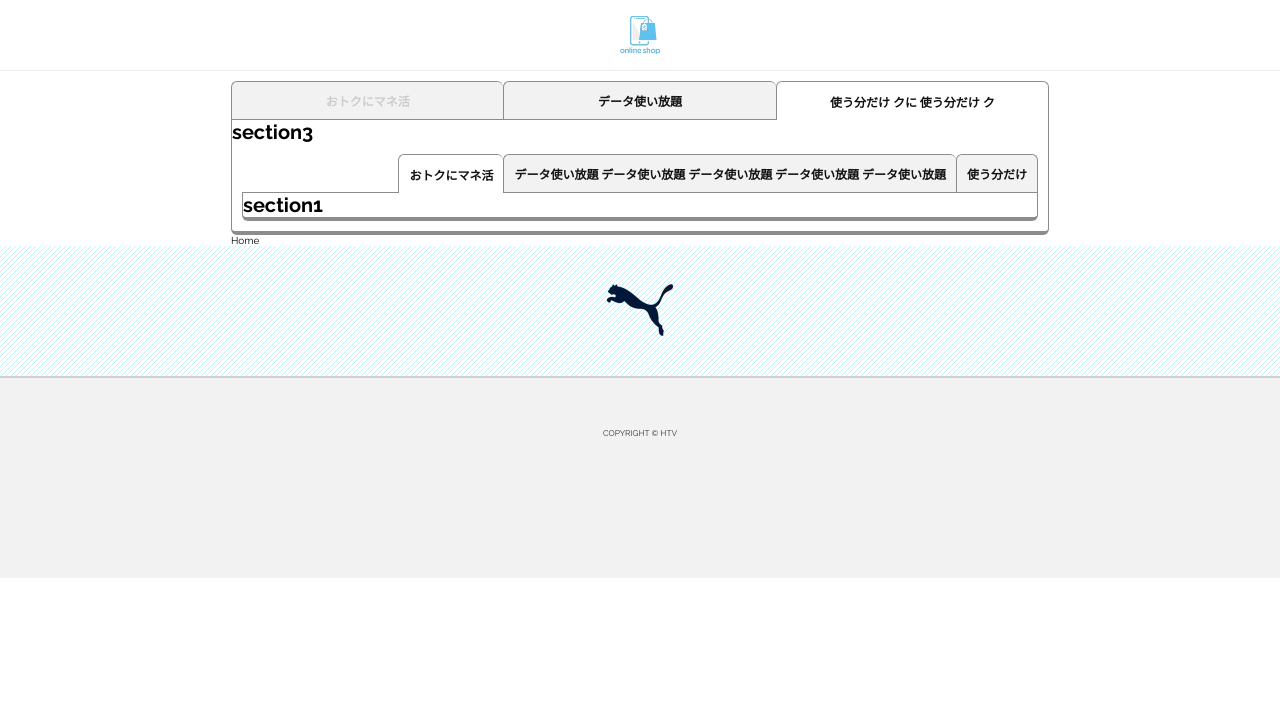
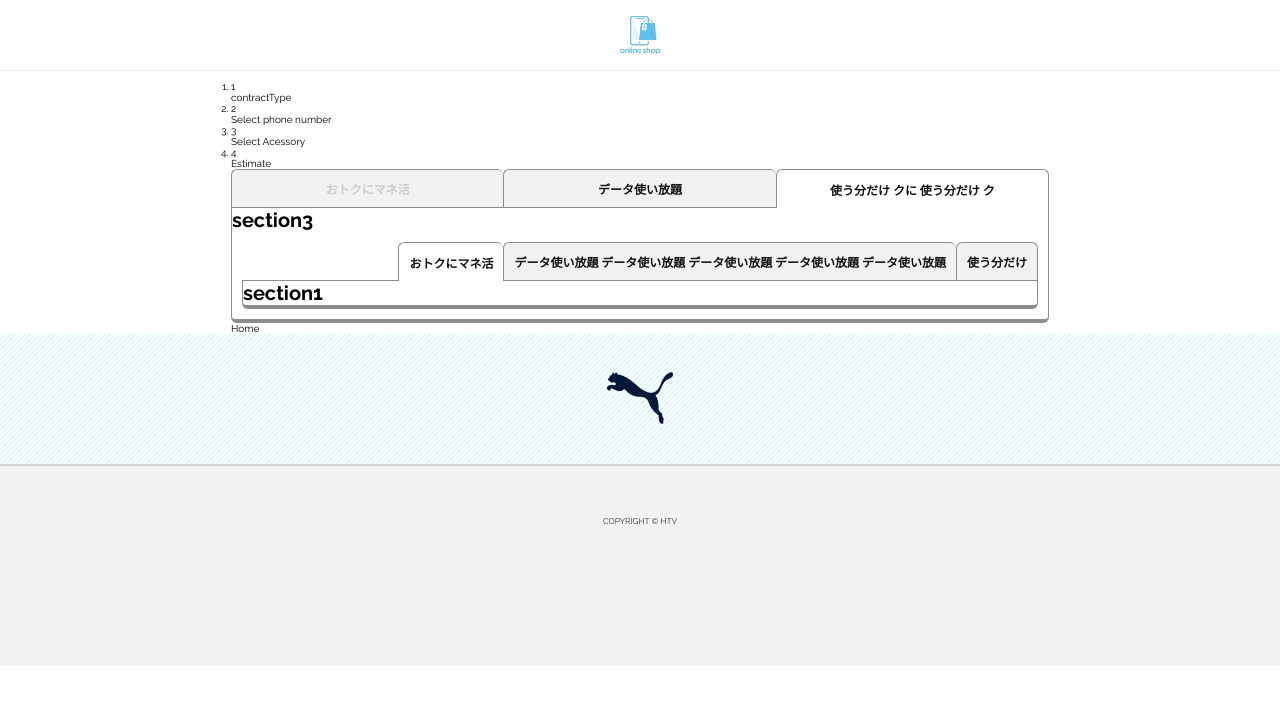
Before and after one commit to vhungg00/htv-react-todo-app, a React (Create React App) app: page / in a window 1280 px wide. Shown: the top 704 px of the page. Built offline with nearby package versions, Linux system fonts and the light colour scheme.

Commit message:
Steps: init

```diff
--- /dev/null
+++ b/src/components/Steps/StepItem.tsx
@@ -0,0 +1,40 @@
+import { getClasses } from "@/utils/getClasses";
+import React from "react";
+import "./steps.scss";
+
+type Variant = "past" | "current" | "complete" | "goal" | "future";
+
+export type StepsItemProps = {
+  index?: number;
+  last?: boolean;
+  currentIndex?: number;
+  stepNumber?: number;
+  children: React.ReactNode;
+};
+
+// const getClassStepItem: { [key in Variant]: string } = {
+//   past: "step-item--past",
+//   current: "step-item--current",
+//   complete: "step-item--complete",
+//   goal: "step-item--goal",
+//   future: "",
+// } as const;
+
+export const StepItem: React.FC<StepsItemProps> = ({
+  index = 0,
+  last = false,
+  currentIndex = 0,
+  stepNumber,
+  children,
+}) => {
+
+  return (
+    <li
+      className={getClasses(["step-item", "as"])}
+      data-index={`step-item-${index}`}
+    >
+      {stepNumber && <p>{stepNumber}</p>}
+      <span>{children}</span>
+    </li>
+  );
+};
--- /dev/null
+++ b/src/components/Steps/Steps.tsx
@@ -0,0 +1,25 @@
+import React from "react";
+import "./steps.scss";
+
+export type StepsProps = {
+  currentIndex: number;
+  children: React.ReactNode;
+};
+
+export const Steps: React.FC<StepsProps> = ({ currentIndex, children }) => {
+  const length = React.Children.count(children);
+  const curr = Math.max(0, Math.min(length - 1, currentIndex));
+  return (
+    <ol className="steps" data-index={curr}>
+      {React.Children.map(children, (child, index) => {
+        if (React.isValidElement(child)) {
+          const last = length - 1 === index;
+          const stepNumber: number = index + 1;
+          const props = { index, last, currentIndex: curr, stepNumber };
+          return React.cloneElement(child, { ...props });
+        }
+        return child;
+      })}
+    </ol>
+  );
+};
--- /dev/null
+++ b/src/components/Steps/index.ts
@@ -0,0 +1,2 @@
+export { Steps } from './Steps';
+export { StepItem } from './StepItem';
--- a/src/pages/Home/Home.tsx
+++ b/src/pages/Home/Home.tsx
@@ -5,6 +5,7 @@
 import { Container } from "@/components/Container";
 
 import { Tabs, TabList, Tab, TabPanel } from "@/components/TapsContent";
+import { StepItem, Steps } from "@/components/Steps";
 
 const accessory = "accessory";
 
@@ -31,6 +32,14 @@
         <title>Home</title>
       </Helmet>
       <Container>
+
+        <Steps currentIndex={1}>
+          <StepItem>contractType</StepItem>
+          <StepItem>Select phone number</StepItem>
+          <StepItem>Select Acessory</StepItem>
+          <StepItem>Estimate</StepItem>
+        </Steps>
+
         <Tabs defaultIndex={2} variant="fullWidth" align="end">
           <TabList>
             <Tab disabled>おトクにマネ活</Tab>
--- a/src/styles/_mixins.scss
+++ b/src/styles/_mixins.scss
@@ -3,3 +3,9 @@
     @content;
   }
 }
+
+@mixin smallDeviceSize {
+  @media only screen and (max-width: 768px) {
+    @content;
+  }
+}
```
Also changed, not shown: src/components/Steps/steps.scss (added).
